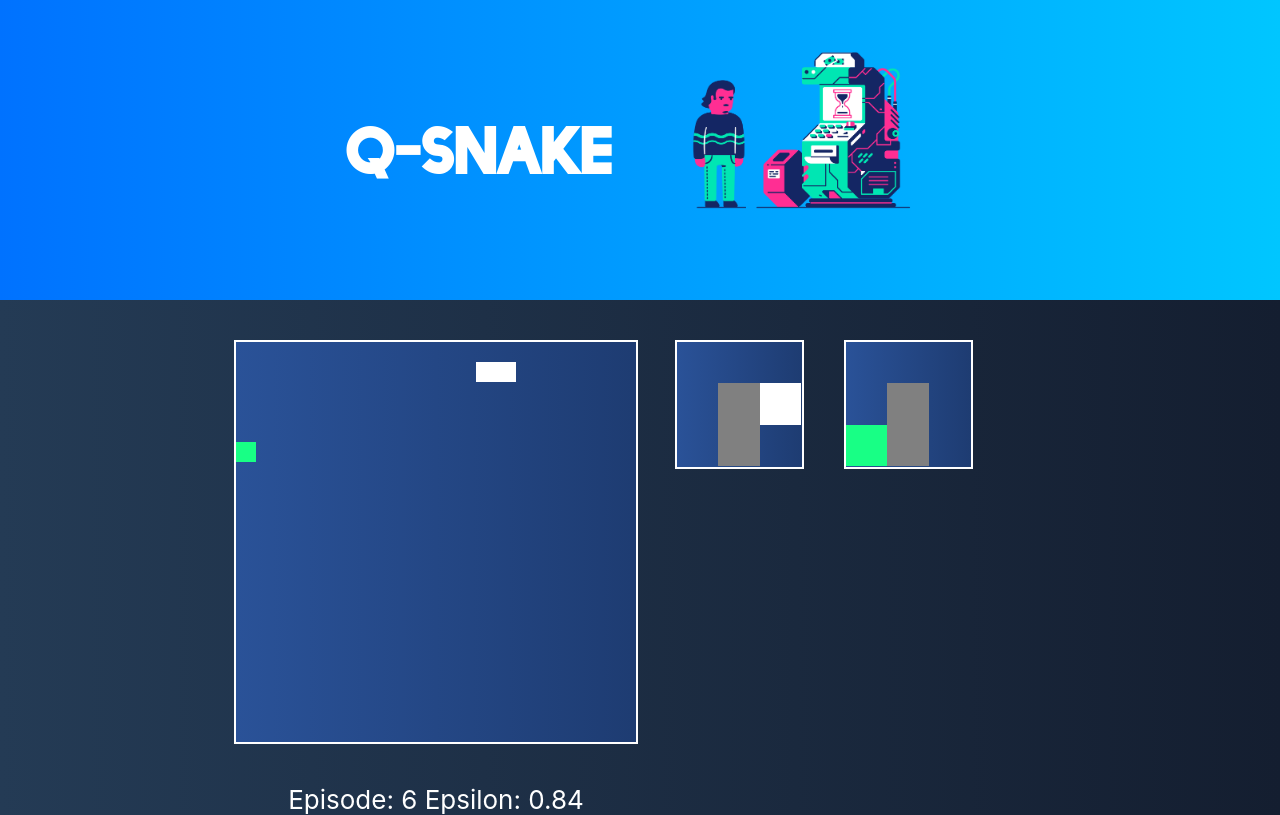
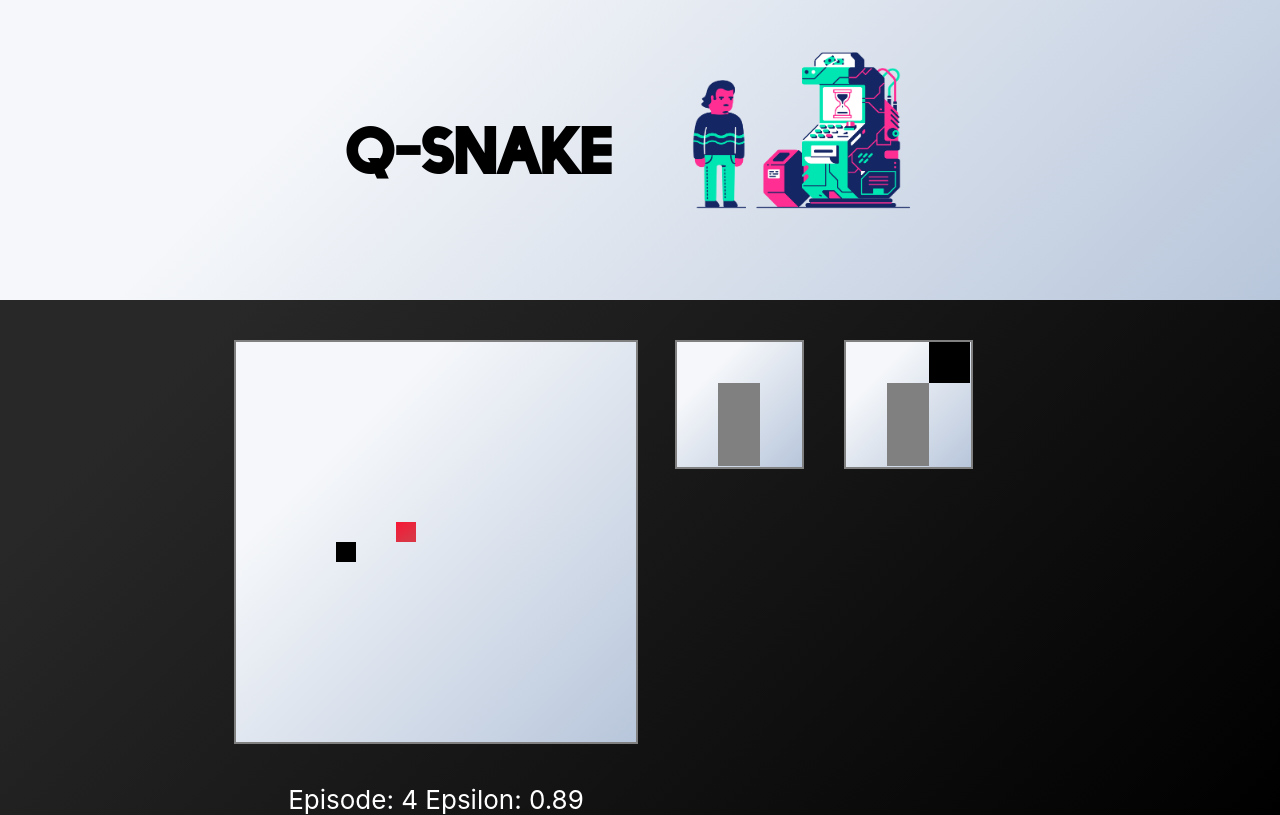
Before and after one commit to sid-sr/Q-Snake, a React (Create React App) app: page / in a window 1280 px wide. Built offline with nearby package versions, Linux system fonts and the light colour scheme.

Commit message:
changed color scheme, readme

```diff
--- a/src/App.css
+++ b/src/App.css
@@ -3,9 +3,8 @@
 }
 
 .App-header {
-  background: #141E30;  /* fallback for old browsers */
-  background: -webkit-linear-gradient(to right, #243B55, #141E30);  /* Chrome 10-25, Safari 5.1-6 */
-  background: linear-gradient(to right, #243B55, #141E30); /* W3C, IE 10+/ Edge, Firefox 16+, Chrome 26+, Opera 12+, Safari 7+ */
+  background-color: #2d3436;
+  background-image: linear-gradient(315deg, #000000 0%, #292828 74%);
   min-height: 100vh;
   display: flex;
   flex-direction: column;
@@ -17,9 +16,8 @@
 
 
 .heading {
-  background: #00c6ff;  /* fallback for old browsers */
-  background: -webkit-linear-gradient(to right, #0072ff, #00c6ff);  /* Chrome 10-25, Safari 5.1-6 */
-  background: linear-gradient(to right, #0072ff, #00c6ff); /* W3C, IE 10+/ Edge, Firefox 16+, Chrome 26+, Opera 12+, Safari 7+ */
+  background-color: #b8c6db;
+  background-image: linear-gradient(315deg, #b8c6db 0%, #f5f7fa 74%);
   width: 100%;
   height: 300px;
 }
@@ -50,29 +48,29 @@
 }
 
 .board-area {
-  background: #1e3c72;  /* fallback for old browsers */
-  background: -webkit-linear-gradient(to right, #2a5298, #1e3c72);  /* Chrome 10-25, Safari 5.1-6 */
-  background: linear-gradient(to right, #2a5298, #1e3c72); /* W3C, IE 10+/ Edge, Firefox 16+, Chrome 26+, Opera 12+, Safari 7+ */
+  background-color: #b8c6db;
+  background-image: linear-gradient(315deg, #b8c6db 0%, #f5f7fa 74%);
+  width: 100%;
   position: relative;
   margin: 40px auto;
   width: 400px;
   height: 400px;
-  border: 2px solid white;
+  border: 2px solid gray;
 }
 
 .board-dot {
   position: absolute;
   width: 5%;
   height: 5%;
-  background-color: white;
+  background-color: black;
 }
 
 .food-dot {
   position: absolute;
   width: 5%;
   height: 5%;
-  background-color: #18ff85;
-}
+  background-color: #f71735;
+  background-image: linear-gradient(147deg, #f71735 0%, #db3445 74%);}
 
 @font-face {
   font-family: FacileSans;
--- a/src/Board.js
+++ b/src/Board.js
@@ -11,7 +11,7 @@ const genCoords = () => {
 const delay = ms => new Promise(res => setTimeout(res, ms));
 
 const manhattanDist = (p1, p2) => {
-    return Math.abs(p1[0] - p2[0]) + Math.abs(p1[1] - p2[1])
+    return Math.abs(p1[0] - p2[0]) + Math.abs(p1[1] - p2[1]);
 }
 
 const createQTable = () => {
@@ -169,7 +169,6 @@ class Board extends Component {
                     ind = i;
                 }
             }
-            //console.log(surr, v1, dir, Q_table[v1][dir], ind);
             return parseInt(ind);
         }
     }
@@ -181,9 +180,9 @@ class Board extends Component {
 
         var epsilon = this.state.epsilon;
         var discount_factor = this.state.discount_factor;
-        var dec = (0.9) / 90;
+        var dec = (0.9 - 0.05) / 480;
 
-        for(var ep = 0; ep < 100; ep++) {
+        for(var ep = 0; ep < 500; ep++) {
             done = false;
             [surr, dir] = this.getState();
             v1 = surr[0] + (2 * surr[1]) + (4 * surr[2]) + (8 * surr[3]);
@@ -197,11 +196,8 @@ class Board extends Component {
 
                 // moving and checking the length 2 edge case:
                 if(this.setDir(action + 37)) done = true;
-
-                if(ep >= 90)
-                    await delay(50);
-                else
-                    await delay(10);
+                if(ep >= 480) await delay(100);
+                else await delay(10);
 
                 done = done || (steps >= 500) || this.moveSnake();
                 if(!done) {
@@ -212,12 +208,12 @@ class Board extends Component {
                 // reward
                 if(done)
                     reward = -100;
-                else if(this.state.justAte === true)
-                    reward = 300;
+                else if(this.state.justAte)
+                    reward = 30;
                 else if(manhattanDist(this.state.food, this.state.dots[this.state.dots.length - 1]) < dist)
                     reward = 1;
                 else
-                    reward = -10;
+                    reward = -5;
 
                 if(!done) {
                     mx = -100000;
@@ -226,7 +222,6 @@ class Board extends Component {
                             mx = Q_table[next_v1][next_dir][i];
                         }
                     }
-
                 }
                 else mx = 0;
 
@@ -234,11 +229,15 @@ class Board extends Component {
 
                 v1 = next_v1;
                 dir = next_dir;
-                steps += 1
+                if(this.state.justAte)
+                    steps += 1
+                else
+                    steps = 0
             }
             this.gameOver();
-            if(epsilon - dec >= 0)
+            if(epsilon - dec >= 0.05)
                 epsilon -= dec;
+            else if(ep >= 480) epsilon = 0;
 
             this.setState({...this.state, ep: ep+1, epsilon: epsilon})
         }
@@ -292,7 +291,7 @@ class Board extends Component {
                     <div></div>
                     <div className='main-text'>
                         <br></br><br></br>
-                        <h1 style={{'font-family': 'FacileSans', 'font-size': 60}}>Q-Snake</h1>
+                        <h1 style={{'font-family': 'FacileSans', 'font-size': 60, 'color': 'black'}}>Q-Snake</h1>
                     </div>
                     <div className='main-image'>
                         <img src={Logo} alt='Q-Snake' width='250'></img>
@@ -308,7 +307,7 @@ class Board extends Component {
                 <div className='state-container'>
                     <State curState={this.getState()} />
                 </div>
-                Episode: {this.state.ep} Epsilon: {this.state.epsilon}
+                Episode: {this.state.ep} Epsilon: {this.state.epsilon.toFixed(2)}
             </div>
             </>
         );
--- a/src/State.css
+++ b/src/State.css
@@ -1,7 +1,6 @@
 .state-dir-area {
-    background: #1e3c72;  /* fallback for old browsers */
-    background: -webkit-linear-gradient(to right, #2a5298, #1e3c72);  /* Chrome 10-25, Safari 5.1-6 */
-    background: linear-gradient(to right, #2a5298, #1e3c72); /* W3C, IE 10+/ Edge, Firefox 16+, Chrome 26+, Opera 12+, Safari 7+ */
+    background-color: #b8c6db;
+    background-image: linear-gradient(315deg, #b8c6db 0%, #f5f7fa 74%);
     float: left;
     position: relative;
     margin-top: 40px;
@@ -9,24 +8,23 @@
     margin-right: 40px;
     width: 125px;
     height: 125px;
-    border: 2px solid white;
+    border: 2px solid gray;
 }
 
 .state-apple-area {
-    background: #1e3c72;  /* fallback for old browsers */
-    background: -webkit-linear-gradient(to right, #2a5298, #1e3c72);  /* Chrome 10-25, Safari 5.1-6 */
-    background: linear-gradient(to right, #2a5298, #1e3c72); /* W3C, IE 10+/ Edge, Firefox 16+, Chrome 26+, Opera 12+, Safari 7+ */
+    background-color: #b8c6db;
+    background-image: linear-gradient(315deg, #b8c6db 0%, #f5f7fa 74%);
     float: right;
     position: relative;
     margin-top: 40px;
     width: 125px;
     height: 125px;
-    border: 2px solid white;
+    border: 2px solid gray;
 }
 
 .state-dot {
     position: absolute;
     width: 33%;
     height: 33%;
-    background-color: white;
+    background-color: black;
 }
--- a/src/State.js
+++ b/src/State.js
@@ -60,7 +60,7 @@ const State = (props) => {
                 </>
             }
             {
-                <div className='state-dot' key={7} style={{left: dir_map[props.curState[1]][0], top: dir_map[props.curState[1]][1], 'background-color': '#18ff85'}}></div>
+                <div className='state-dot' key={7} style={{left: dir_map[props.curState[1]][0], top: dir_map[props.curState[1]][1], 'background-color': 'black'}}></div>
             }
         </div>
         </>
```
Also changed, not shown: 1 other file (tests, documents, lock files or other folders).
